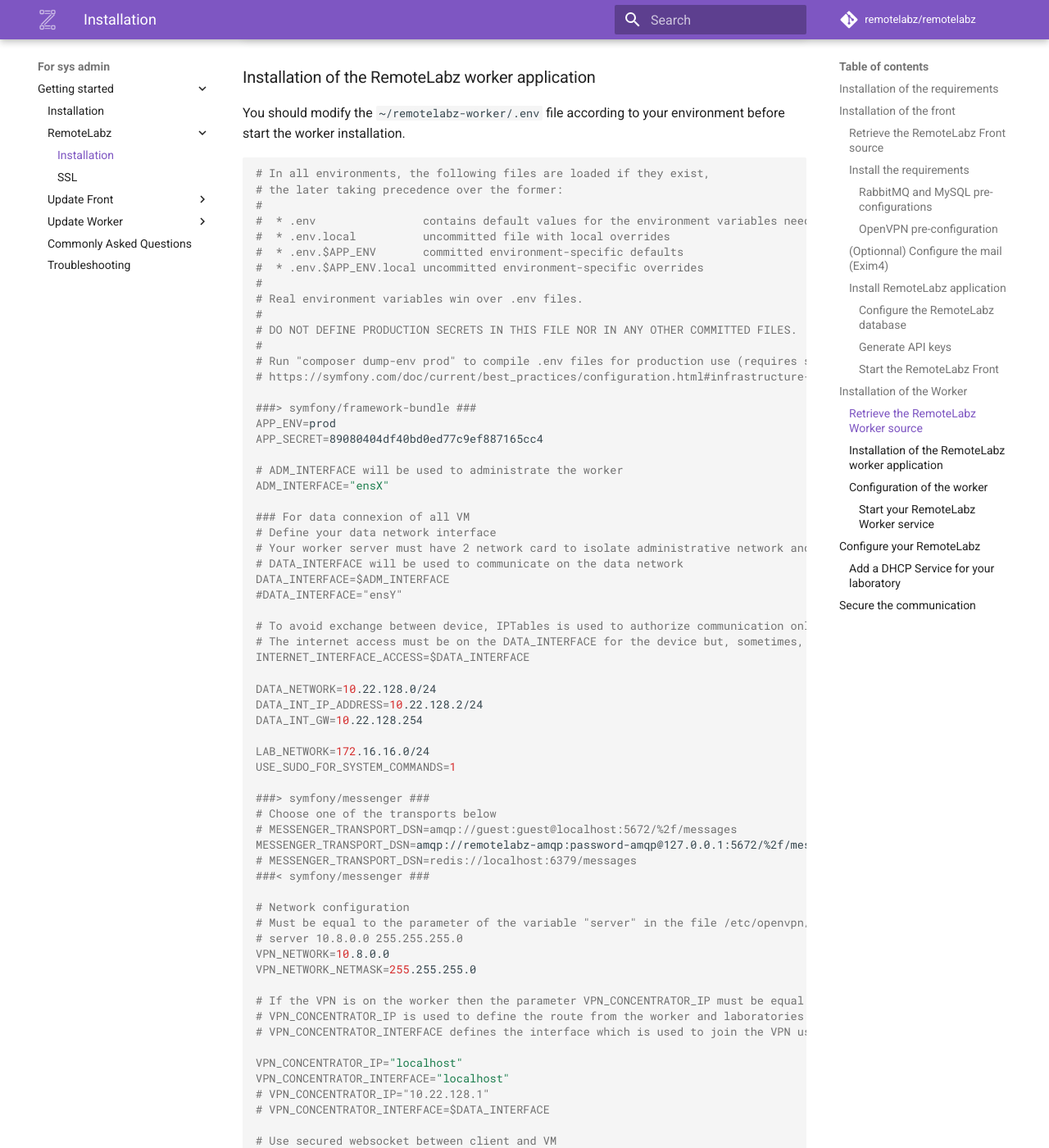
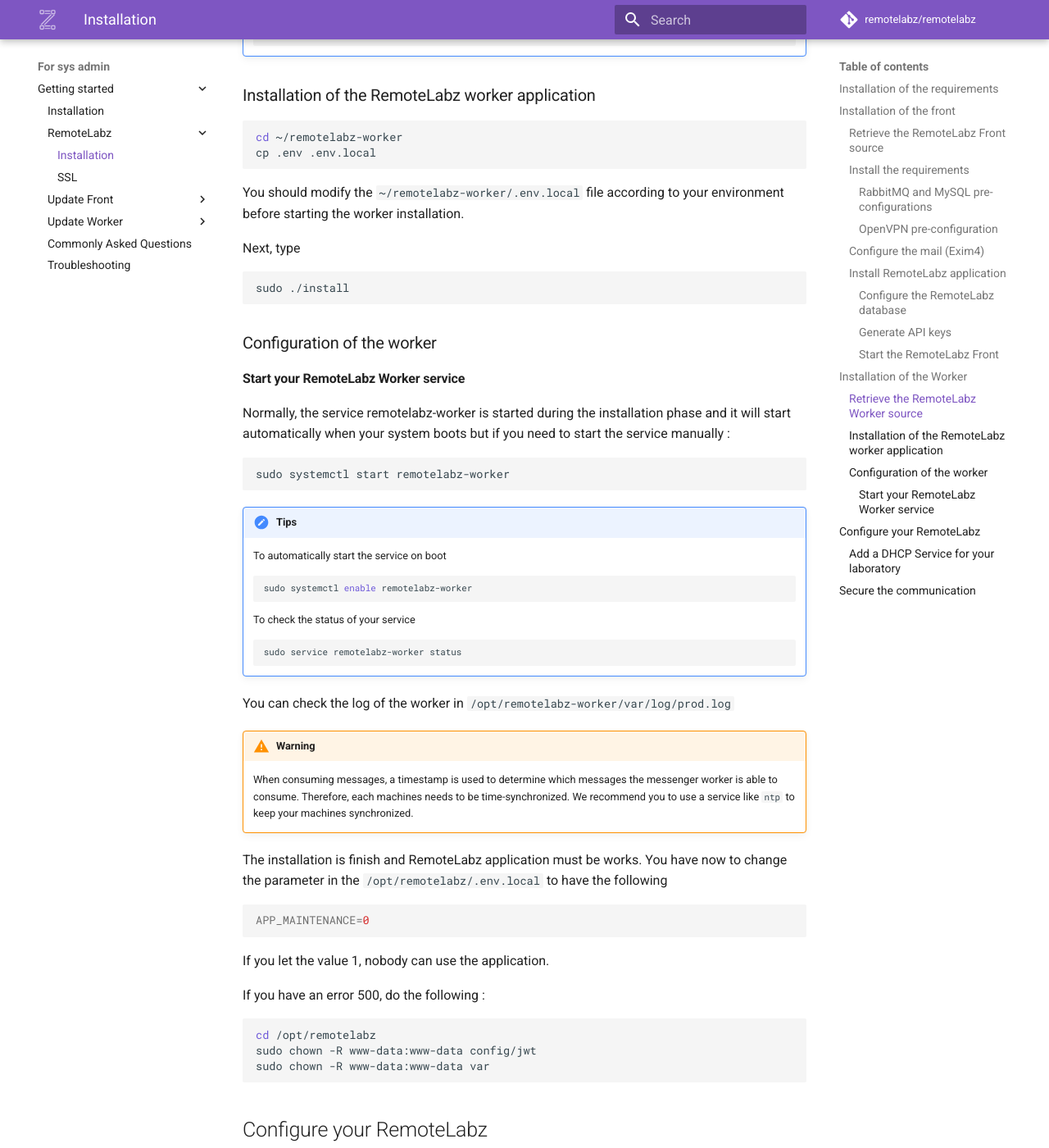
Before and after one commit to remotelabz/remotelabz-docs, an MkDocs documentation site: the page built from docs/administrators/getting-started/ubuntu-standalone.md, in a window 1280 px wide and 1400 px high, scrolled down 5461 px. Shown: the whole window at 82% size. Built offline with MkDocs 1.6.1 and Material for MkDocs 9.7.7, drawn with Linux system fonts in a browser that asks for light colours; comment, search, counter and statistics services are not loaded; some of the changed text lies outside the part shown.

Commit message:
exim4 become mandatory

````diff
--- a/docs/administrators/getting-started/ubuntu-standalone.md
+++ b/docs/administrators/getting-started/ubuntu-standalone.md
@@ -87,7 +87,7 @@ If you decide to change it, don't forget to change it in the `/opt/remotelabz/.e
     This network will be the network used for your laboratory. Your user must have a route on its workstation to join, via his VPN, his laboratory. Be careful, this network must have to be different of the user network at home.
 `
 
-### (Optionnal) Configure the mail (Exim4)
+### Configure the mail (Exim4)
 1. Configure the /etc/aliases to redirect all mail to root to an existing user of your OS
 2. Check the aliases with the command `exim -brw root`
 3. Edit the file `/etc/exim4/exim4.conf.template` and locate the part "Rewrite configuration" to have, for example, the following lines :
@@ -204,77 +204,13 @@ cd remotelabz-worker
     ```
 
 ### Installation of the RemoteLabz worker application
-You should modify the `~/remotelabz-worker/.env` file according to your environment before start the worker installation.
+```bash
+cd ~/remotelabz-worker
+cp .env .env.local
+```
 
-``` bash
-# In all environments, the following files are loaded if they exist,
-# the later taking precedence over the former:
-#
-#  * .env                contains default values for the environment variables needed by the app
-#  * .env.local          uncommitted file with local overrides
-#  * .env.$APP_ENV       committed environment-specific defaults
-#  * .env.$APP_ENV.local uncommitted environment-specific overrides
-#
-# Real environment variables win over .env files.
-#
-# DO NOT DEFINE PRODUCTION SECRETS IN THIS FILE NOR IN ANY OTHER COMMITTED FILES.
-#
-# Run "composer dump-env prod" to compile .env files for production use (requires symfony/flex >=1.2).
-# https://symfony.com/doc/current/best_practices/configuration.html#infrastructure-related-configuration
+You should modify the `~/remotelabz-worker/.env.local` file according to your environment before starting the worker installation.
 
-###> symfony/framework-bundle ###
-APP_ENV=prod
-APP_SECRET=89080404df40bd0ed77c9ef887165cc4
-
-# ADM_INTERFACE will be used to administrate the worker
-ADM_INTERFACE="ensX"
-
-### For data connexion of all VM
-# Define your data network interface
-# Your worker server must have 2 network card to isolate administrative network and data network of all VM
-# DATA_INTERFACE will be used to communicate on the data network
-DATA_INTERFACE=$ADM_INTERFACE
-#DATA_INTERFACE="ensY"
-
-# To avoid exchange between device, IPTables is used to authorize communication only between the bridge interface of the laboratory and the Internet interface
-# The internet access must be on the DATA_INTERFACE for the device but, sometimes, the VPN and Internet access are on the ADM_INTERFACE of the Worker.
-INTERNET_INTERFACE_ACCESS=$DATA_INTERFACE
-
-DATA_NETWORK=10.22.128.0/24
-DATA_INT_IP_ADDRESS=10.22.128.2/24
-DATA_INT_GW=10.22.128.254
-
-LAB_NETWORK=172.16.16.0/24
-USE_SUDO_FOR_SYSTEM_COMMANDS=1
-
-###> symfony/messenger ###
-# Choose one of the transports below
-# MESSENGER_TRANSPORT_DSN=amqp://guest:guest@localhost:5672/%2f/messages
-MESSENGER_TRANSPORT_DSN=amqp://remotelabz-amqp:password-amqp@127.0.0.1:5672/%2f/messages
-# MESSENGER_TRANSPORT_DSN=redis://localhost:6379/messages
-###< symfony/messenger ###
-
-# Network configuration
-# Must be equal to the parameter of the variable "server" in the file /etc/openvpn/server/server.conf
-# server 10.8.0.0 255.255.255.0
-VPN_NETWORK=10.8.0.0
-VPN_NETWORK_NETMASK=255.255.255.0
-
-# If the VPN is on the worker then the parameter VPN_CONCENTRATOR_IP must be equal to "localhost" else it must be equal to the IP
-# VPN_CONCENTRATOR_IP is used to define the route from the worker and laboratories to the VPN users
-# VPN_CONCENTRATOR_INTERFACE defines the interface which is used to join the VPN users from the worker
-
-VPN_CONCENTRATOR_IP="localhost"
-VPN_CONCENTRATOR_INTERFACE="localhost"
-# VPN_CONCENTRATOR_IP="10.22.128.1"
-# VPN_CONCENTRATOR_INTERFACE=$DATA_INTERFACE
-
-# Use secured websocket between client and VM
-REMOTELABZ_PROXY_USE_WSS=0
-REMOTELABZ_PROXY_SSL_KEY="/opt/remotelabz-worker/config/certs/RemoteLabz-WebServer.key"
-#If intermediate certificate exist, you have to paste the cert and the intermediaire in the same .pem file
-REMOTELABZ_PROXY_SSL_CERT="/opt/remotelabz-worker/config/certs/RemoteLabz-WebServer.crt"
-```
 
 Next, type
 ```bash
@@ -283,10 +219,21 @@ sudo ./install
 ### Configuration of the worker
 
 #### Start your RemoteLabz Worker service
+Normally, the service remotelabz-worker is started during the installation phase and it will start automatically when your system boots but if you need to start the service manually :
+
 ```bash
-sudo systemctl enable remotelabz-worker
 sudo systemctl start remotelabz-worker
 ```
+
+!!! tips
+    To automatically start the service on boot
+    ```bash
+    sudo systemctl enable remotelabz-worker
+    ```
+    To check the status of your service
+    ```bash
+    sudo service remotelabz-worker status
+    ```
 
 You can check the log of the worker in `/opt/remotelabz-worker/var/log/prod.log`
 
````
Also changed, not shown: other parts of docs/administrators/getting-started/ubuntu-standalone.md (+1 -1 lines).
